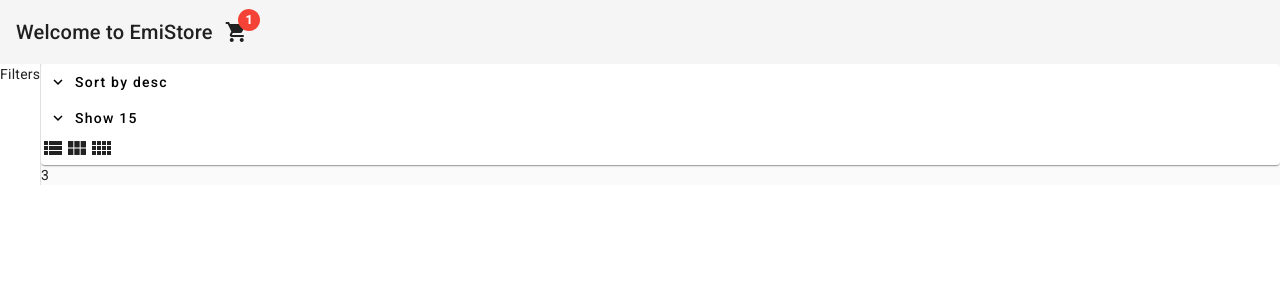
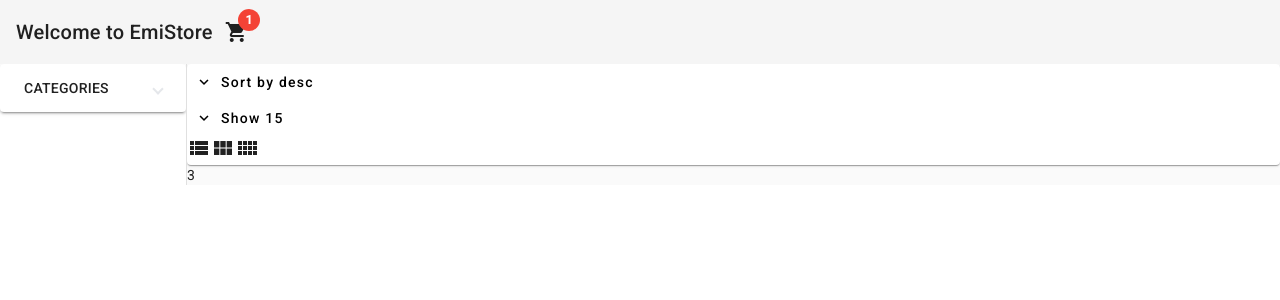
Before and after one commit to Emimint/EmiStore, an Angular app: page /home in a window 1280 px wide. Shown: the top 300 px of the page. Built offline with nearby package versions, Linux system fonts and the light colour scheme.

Commit message:
create category filter

```diff
--- a/src/app/app.module.ts
+++ b/src/app/app.module.ts
@@ -21,6 +21,7 @@
 import { HeaderComponent } from './components/header/header.component';
 import { HomeComponent } from './pages/home/home.component';
 import { ProductsHeaderComponent } from './pages/components/products-header/products-header.component';
+import { FiltersComponent } from './pages/components/filters/filters.component';
 
 @NgModule({
   declarations: [
@@ -28,6 +29,7 @@
     HeaderComponent,
     HomeComponent,
     ProductsHeaderComponent,
+    FiltersComponent,
   ],
   imports: [
     BrowserModule,
--- /dev/null
+++ b/src/app/pages/components/filters/filters.component.html
@@ -0,0 +1,10 @@
+<mat-expansion-panel *ngIf="categories">
+<mat-expansion-panel-header>
+    <mat-panel-title>CATEGORIES</mat-panel-title>
+</mat-expansion-panel-header>
+<mat-selection-list [multiple]="false">
+    <mat-list-option *ngFor=" let category of categories" [value]="category">
+        <button (click)="onShowCategory(category)">{{category}}</button>
+    </mat-list-option>
+</mat-selection-list>
+</mat-expansion-panel>
--- /dev/null
+++ b/src/app/pages/components/filters/filters.component.ts
@@ -0,0 +1,14 @@
+import { Component, EventEmitter, Output } from '@angular/core';
+
+@Component({
+  selector: 'app-filters',
+  templateUrl: './filters.component.html'
+})
+export class FiltersComponent {
+  @Output() showCategory = new EventEmitter<string>();
+  categories = ["Shoes", "Sports"];
+
+  onShowCategory(category: string): void{
+    this.showCategory.emit(category);
+  }
+}
--- a/src/app/pages/home/home.component.html
+++ b/src/app/pages/home/home.component.html
@@ -3,10 +3,12 @@
 class="min-h-full max-w-7xl mx-auto border-x"
 >
     <mat-drawer mode="side" opened class="p-6">
-        Filters
+        <app-filters (showCategory)="onShowCategory($event)">
+        </app-filters>
     </mat-drawer>
     <mat-drawer-content class="p-6">
         <app-products-header (columnsCountChange)="onColumnsCountChange($event)"></app-products-header>
+        {{currentCategory}}
         {{cols}}
     </mat-drawer-content>
 </mat-drawer-container>
--- a/src/app/pages/home/home.component.ts
+++ b/src/app/pages/home/home.component.ts
@@ -7,7 +7,12 @@
 })
 export class HomeComponent {
   cols = 3;
+  currentCategory: string | undefined;
   onColumnsCountChange(colsNum: number): void{
     this.cols = colsNum;
   }
+
+  onShowCategory(category: string): void {
+    this.currentCategory = category;
+  }
 }
```
